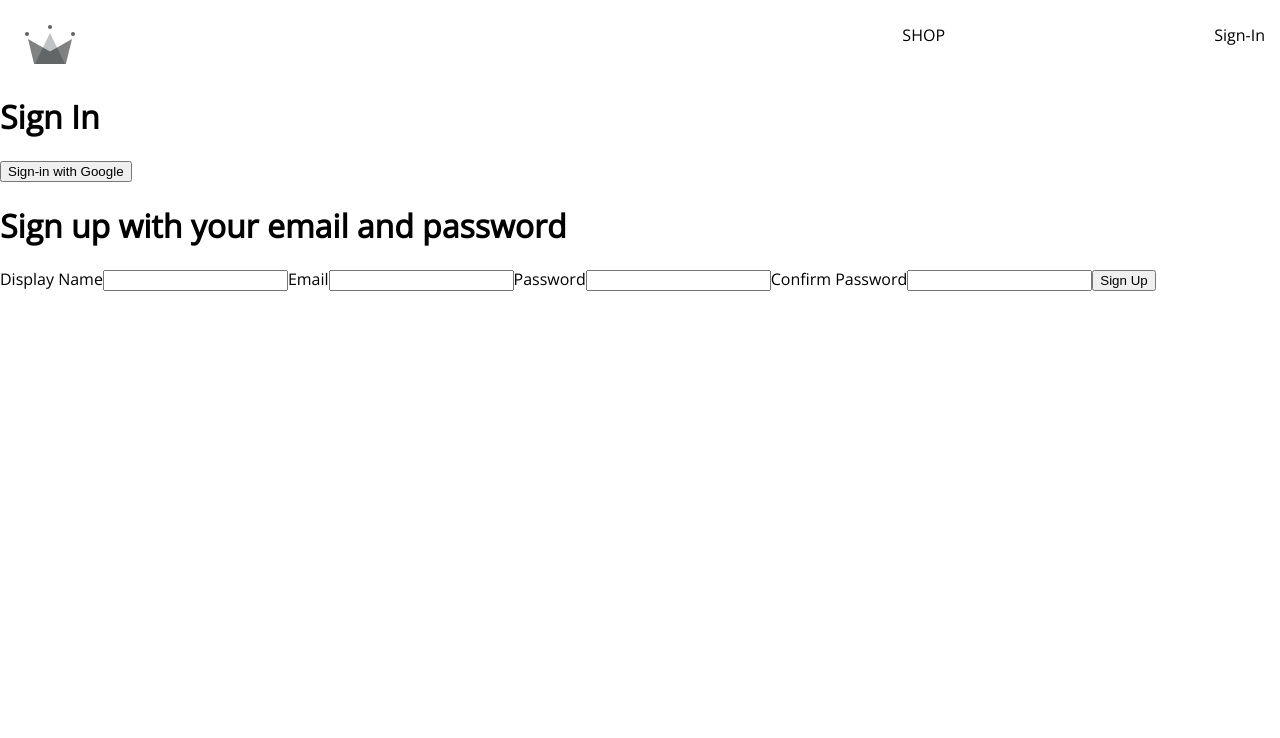
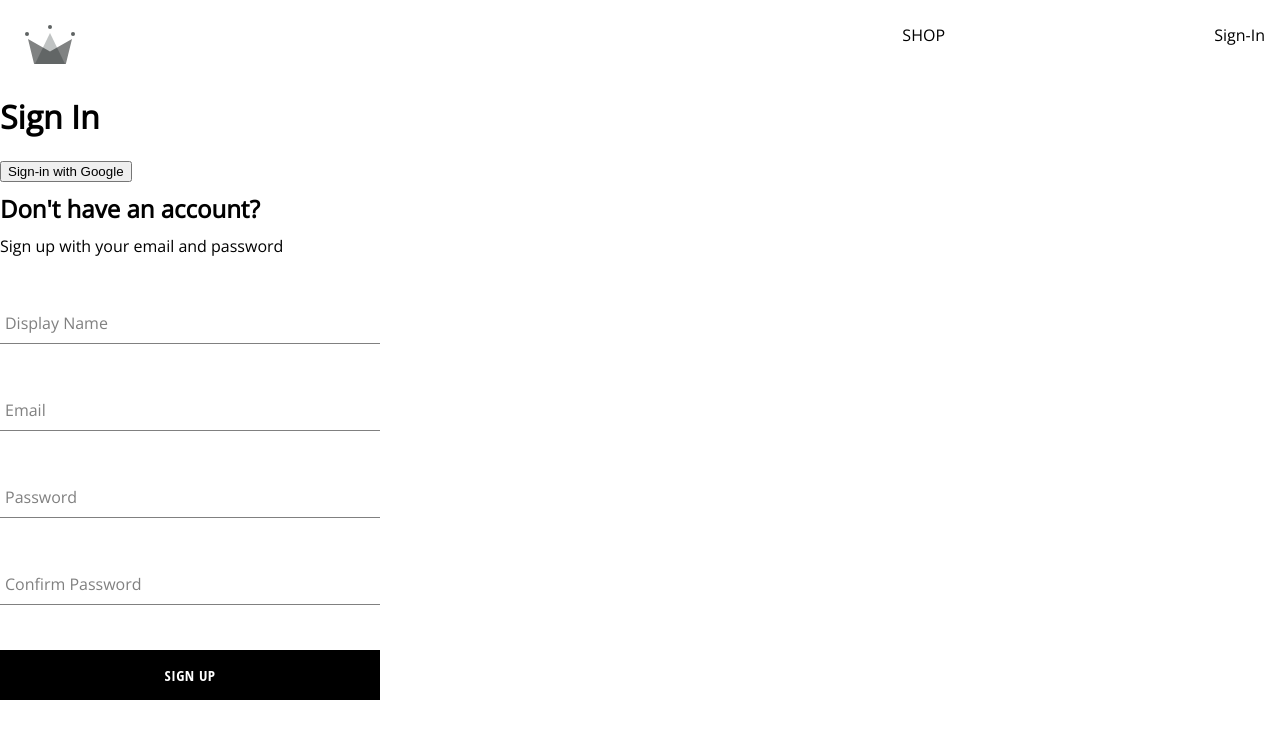
Before and after one commit to jose-lages/sho, a React (Create React App) app: page /sign-in in a window 1280 px wide. Shown: the top 738 px of the page. Built offline with nearby package versions, Linux system fonts and the light colour scheme.

Commit message:
created form and sign up component and their styles

```diff
--- /dev/null
+++ b/src/components/button/button.component.jsx
@@ -0,0 +1,20 @@
+import React from 'react';
+import './button.styles.scss';
+
+const BUTTON_TYPE_CLASSES = {
+  google: 'google-sign-in',
+  inverted: 'inverted',
+};
+
+const Button = ({ children, buttonType, ...otherProps }) => {
+  return (
+    <div
+      className={`button-container ${BUTTON_TYPE_CLASSES[buttonType]}`}
+      {...otherProps}
+    >
+      {children}
+    </div>
+  );
+};
+
+export default Button;
--- /dev/null
+++ b/src/components/button/button.styles.scss
@@ -0,0 +1,46 @@
+.button-container {
+  min-width: 165px;
+  width: auto;
+  height: 50px;
+  letter-spacing: 0.5px;
+  line-height: 50px;
+  padding: 0 35px 0 35px;
+  font-size: 15px;
+  background-color: black;
+  color: white;
+  text-transform: uppercase;
+  font-family: 'Open Sans Condensed';
+  font-weight: bolder;
+  border: none;
+  cursor: pointer;
+  display: flex;
+  justify-content: center;
+
+  &:hover {
+    background-color: white;
+    color: black;
+    border: 1px solid black;
+  }
+
+  &.google-sign-in {
+    background-color: #4285f4;
+    color: white;
+
+    &:hover {
+      background-color: #357ae8;
+      border: none;
+    }
+  }
+
+  &.inverted {
+    background-color: white;
+    color: black;
+    border: 1px solid black;
+
+    &:hover {
+      background-color: black;
+      color: white;
+      border: none;
+    }
+  }
+}
--- /dev/null
+++ b/src/components/form-input/form-input.component.jsx
@@ -0,0 +1,22 @@
+import './form-input.styles.scss';
+
+import React from 'react';
+
+export const FormInput = ({ label, ...otherProps }) => {
+  return (
+    <div className="group">
+      {label && (
+        <label
+          className={`${
+            otherProps.value.length ? 'shrink' : ''
+          } form-input-label`}
+        >
+          {label}
+        </label>
+      )}
+      <input className="form-input" {...otherProps} />
+    </div>
+  );
+};
+
+export default FormInput;
--- /dev/null
+++ b/src/components/form-input/form-input.styles.scss
@@ -0,0 +1,54 @@
+$sub-color: grey;
+$main-color: black;
+
+@mixin shrinkLabel {
+  top: -14px;
+  font-size: 12px;
+  color: $main-color;
+}
+
+.group {
+  position: relative;
+  margin: 45px 0;
+
+  .form-input {
+    background: none;
+    background-color: white;
+    color: $sub-color;
+    font-size: 18px;
+    padding: 10px 10px 10px 5px;
+    display: block;
+    width: 100%;
+    border: none;
+    border-radius: 0;
+    border-bottom: 1px solid $sub-color;
+    margin: 25px 0;
+
+    &:focus {
+      outline: none;
+    }
+
+    &:focus ~ .form-input-label {
+      @include shrinkLabel();
+    }
+  }
+
+  input[type='password'] {
+    letter-spacing: 0.3em;
+  }
+
+  .form-input-label {
+    color: $sub-color;
+    font-size: 16px;
+    font-weight: normal;
+    position: absolute;
+    pointer-events: none;
+    left: 5px;
+    top: 10px;
+    transition: 300ms ease all;
+
+    &.shrink {
+      @include shrinkLabel();
+    }
+  }
+}
--- a/src/components/sign-up-form/sign-up-form.component.jsx
+++ b/src/components/sign-up-form/sign-up-form.component.jsx
@@ -1,7 +1,13 @@
+import React from 'react';
 import './sign-up-form.styles.scss';
 import { useState } from 'react';
+import {
+  createAuthUserWithEmailAndPassword,
+  createUserDocumentFromAuth,
+} from '../../utils/firebase/firebase.utils';
 
-import React from 'react';
+import FormInput from '../form-input/form-input.component';
+import Button from '../button/button.component';
 
 const defaultFormFields = {
   displayName: '',
@@ -14,6 +20,36 @@
   const [formFields, setFormFields] = useState(defaultFormFields);
   const { displayName, email, password, confirmPassword } = formFields;
 
+  const resetFormFields = () => {
+    setFormFields(defaultFormFields);
+  };
+
+  const handleSubmit = async (event) => {
+    event.preventDefault();
+
+    if (password !== confirmPassword) {
+      alert('Passwords do not match');
+      return;
+    }
+
+    try {
+      const { user } = await createAuthUserWithEmailAndPassword(
+        email,
+        password
+      );
+
+      await createUserDocumentFromAuth(user, { displayName });
+      resetFormFields();
+    } catch (error) {
+      if (error.code === 'auth/email-already-in-use') {
+        alert('Email already registered');
+      } else if (error.code === 'auth/weak-password') {
+        alert('Your password is too weak!');
+      }
+      console.error(error);
+    }
+  };
+
   const handleChange = (event) => {
     const { name, value } = event.target;
     setFormFields({ ...formFields, [name]: value });
@@ -21,11 +57,12 @@
     console.log(formFields);
   };
   return (
-    <div>
-      <h1>Sign up with your email and password</h1>
-      <form onSubmit={() => {}}>
-        <label>Display Name</label>
-        <input
+    <div className="sign-up-container">
+      <h2>Don't have an account?</h2>
+      <span>Sign up with your email and password</span>
+      <form onSubmit={handleSubmit}>
+        <FormInput
+          label="Display Name"
           type="text"
           required
           onChange={handleChange}
@@ -33,8 +70,8 @@
           value={displayName}
         />
 
-        <label>Email</label>
-        <input
+        <FormInput
+          label="Email"
           type="email"
           required
           onChange={handleChange}
@@ -42,8 +79,8 @@
           value={email}
         />
 
-        <label>Password</label>
-        <input
+        <FormInput
+          label="Password"
           type="password"
           required
           onChange={handleChange}
@@ -51,8 +88,8 @@
           value={password}
         />
 
-        <label>Confirm Password</label>
-        <input
+        <FormInput
+          label="Confirm Password "
           type="password"
           required
           onChange={handleChange}
@@ -60,7 +97,7 @@
           value={confirmPassword}
         />
 
-        <button type="submit">Sign Up</button>
+        <Button type="submit">Sign Up</Button>
       </form>
     </div>
   );
--- a/src/components/sign-up-form/sign-up-form.styles.scss
+++ b/src/components/sign-up-form/sign-up-form.styles.scss
@@ -0,0 +1,9 @@
+.sign-up-container {
+  display: flex;
+  flex-direction: column;
+  width: 380px;
+}
+
+h2 {
+  margin: 10px 0;
+}
--- a/src/utils/firebase/firebase.utils.js
+++ b/src/utils/firebase/firebase.utils.js
@@ -1,9 +1,11 @@
+import { paste } from '@testing-library/user-event/dist/paste';
 import { initializeApp } from 'firebase/app';
 import {
   getAuth,
   signInWithRedirect,
   signInWithPopup,
   GoogleAuthProvider,
+  createUserWithEmailAndPassword,
 } from 'firebase/auth';
 
 import { getFirestore, doc, getDoc, setDoc } from 'firebase/firestore';
@@ -34,7 +36,11 @@
 
 export const db = getFirestore();
 
-export const createUserDocumentFromAuth = async (userAuth) => {
+export const createUserDocumentFromAuth = async (
+  userAuth,
+  additionalInformation = {}
+) => {
+  if (!userAuth) return;
   const userDocRef = doc(db, 'users', userAuth.uid);
   console.log(userDocRef);
 
@@ -53,6 +59,7 @@
         displayName,
         email,
         createdAt,
+        ...additionalInformation,
       });
     } catch (error) {
       console.log('error creating the user', error.message);
@@ -60,3 +67,8 @@
   }
   return userDocRef;
 };
+
+export const createAuthUserWithEmailAndPassword = async (email, password) => {
+  if (!email || !password) return;
+  return await createUserWithEmailAndPassword(auth, email, password);
+};
```
